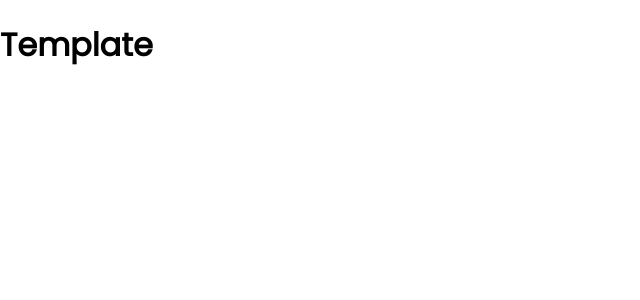
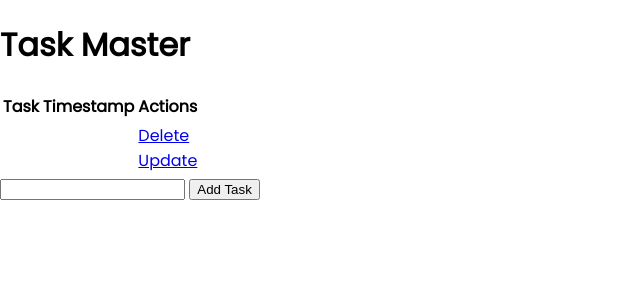
Before and after one commit to beber89/flask-tutorial, a Flask app: page / in a window 1280 px wide. Shown: the top 300 px of the page, without its empty margins (0-640 px from the left). Run offline with Flask 2, Linux system fonts and the light colour scheme.

Commit message:
feat: add table and input

```diff
--- a/app.py
+++ b/app.py
@@ -1,4 +1,4 @@
-from flask import Flask, render_template, url_for
+from flask import Flask, render_template, url_for, request
 from flask_sqlalchemy import SQLAlchemy
 from datetime import datetime
 
@@ -15,8 +15,12 @@ class TODO(db.Model):
     def __repr__(self):
         return '<Task %r>' % self.id
 
-@app.route('/')
+@app.route('/', methods=['POST', 'GET'])
 def index():
+    if request.method == 'POST':
+        pass
+    else:
+        pass
     return render_template("index.html")
 
 if __name__ == "__main__":
--- a/templates/index.html
+++ b/templates/index.html
@@ -1,8 +1,31 @@
 {%extends 'base.html'%}
 
 {%block head%}
+<title>Todo App</title>
 {% endblock %}
 
 {%block body%}
-<h1>Template</h1>
+<div class="content">
+    <h1>Task Master</h1>
+    <table>
+        <tr>
+            <th>Task</th>
+            <th>Timestamp</th>
+            <th>Actions</th>
+        </tr>
+        <tr>
+            <td></td>
+            <td></td>
+            <td>
+                <a href="#">Delete</a>
+                <br>
+                <a href="#">Update</a>
+            </td>
+        </tr>
+    </table>
+    <form action="/" method="POST">
+        <input type="text" name="content" id="content">
+        <input type="submit" value="Add Task">
+    </form>
+</div>
 {% endblock %}
```
